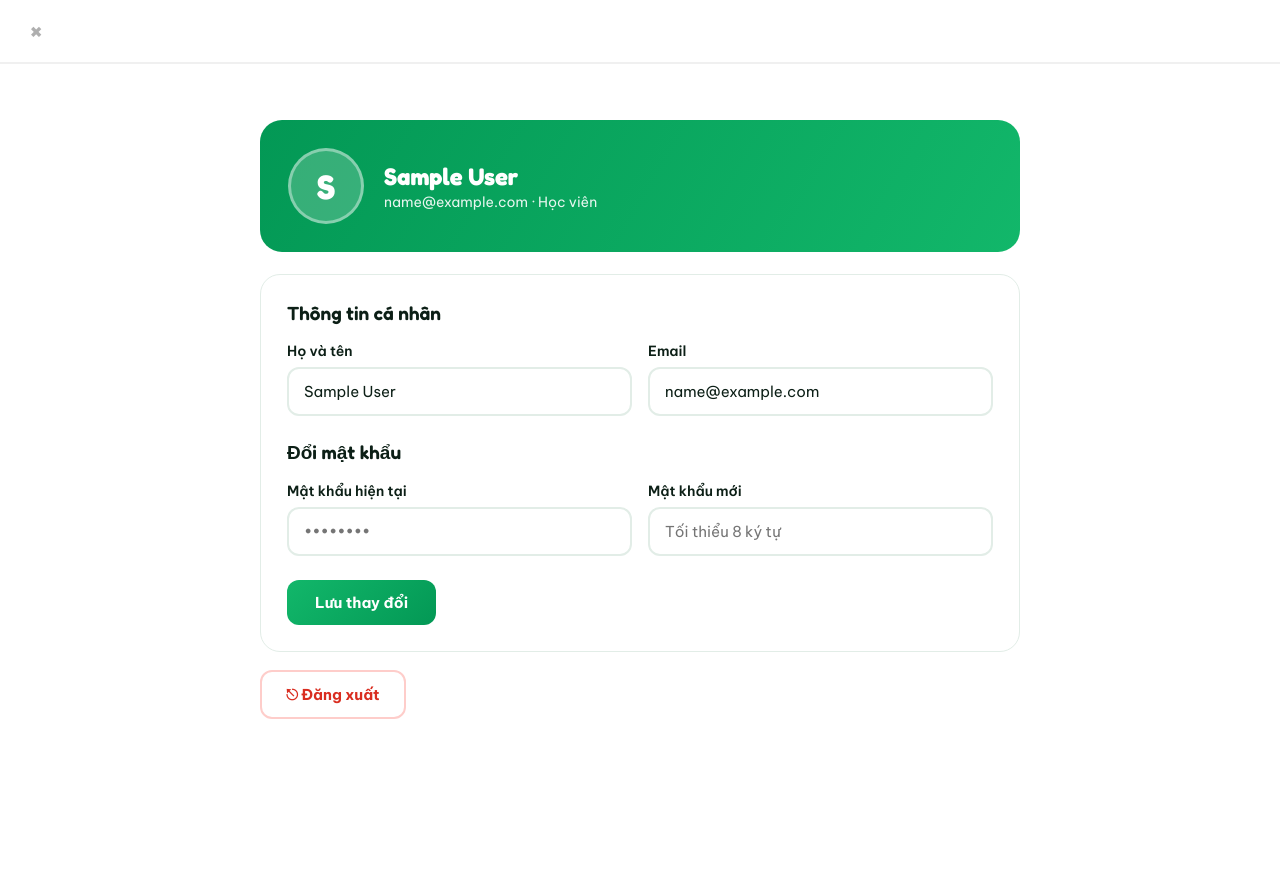
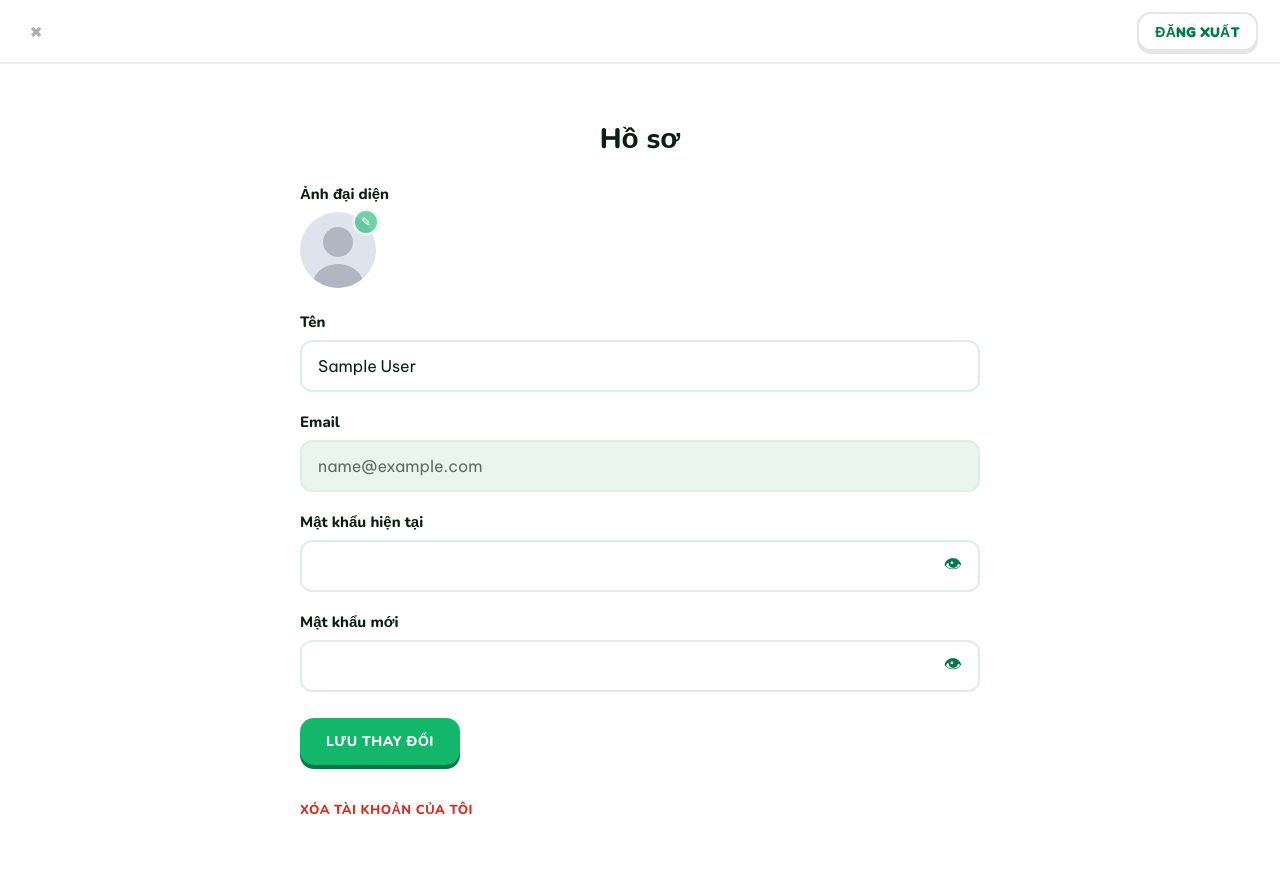
Before and after one commit to InfinityZero3000/php-learning-english-web, a Laravel app: page /profile in a window 1280 px wide. Before the commit the page ends 719 px from the top, so only its background shows below. Run offline with Laravel 12, Linux system fonts and the light colour scheme; the visitor is signed in with stand-in values (Sample User, id 1).

Commit message:
feat: match profile page to ProfileForm.dc.html, add account deletion
Xay lai resources/views/profile/index.blade.php theo dung file thiet
ke rieng ProfileForm.dc.html (1 cot, max-width 680px): tieu de "Ho so",
anh dai dien mac dinh (SVG silhouette) voi nut sua (dat cho, chua noi
tinh nang upload that), o Ten co the sua, o Email chuyen thanh chi doc
(khong con sua duoc), 2 o mat khau co nut mat (toggle hien/an), nut
"Luu thay doi" kieu 3D + dong "Da luu thay doi" hien ben canh, va link
do "Xoa tai khoan cua toi" o cuoi. Nut Dang xuat (khong con trong thiet
ke moi) duoc chuyen len goc phai topbar de nguoi dung van dang xuat
duoc.

Backend: UpdateProfileRequest bo hoan toan truong email (chi nhan
name + mat khau), ProfileController::update khong con doc/ghi email
tu request nen khong the bi doi du client co gui kem. Them
ProfileController::destroy + route DELETE /profile (profile.destroy):
dang xuat, xoa user, invalidate session, redirect ve login kem thong
bao - co xac nhan bang hop thoai confirm() truoc khi submit.

```diff
--- a/app/Http/Controllers/ProfileController.php
+++ b/app/Http/Controllers/ProfileController.php
@@ -3,6 +3,7 @@
 namespace App\Http\Controllers;
 
 use App\Http\Requests\UpdateProfileRequest;
+use Illuminate\Http\Request;
 use Illuminate\Support\Facades\Auth;
 use Illuminate\Support\Facades\Hash;
 
@@ -19,14 +20,13 @@ class ProfileController extends Controller
     }
 
     /**
-     * Cập nhật hồ sơ người dùng.
+     * Cập nhật hồ sơ người dùng (tên và/hoặc mật khẩu). Email chỉ đọc.
      */
     public function update(UpdateProfileRequest $request)
     {
         $user = Auth::user();
 
         $user->name = $request->name;
-        $user->email = $request->email;
 
         if ($request->filled('new_password')) {
             $user->password = Hash::make($request->new_password);
@@ -38,4 +38,23 @@ class ProfileController extends Controller
             ->route('profile')
             ->with('success', 'Cập nhật hồ sơ thành công.');
     }
+
+    /**
+     * Xóa tài khoản người dùng.
+     */
+    public function destroy(Request $request)
+    {
+        $user = Auth::user();
+
+        Auth::logout();
+
+        $user->delete();
+
+        $request->session()->invalidate();
+        $request->session()->regenerateToken();
+
+        return redirect()
+            ->route('login')
+            ->with('success', 'Tài khoản của bạn đã được xóa.');
+    }
 }
--- a/resources/views/profile/index.blade.php
+++ b/resources/views/profile/index.blade.php
@@ -2,200 +2,235 @@
 
 @section('title', 'Hồ sơ · LexiLingo')
 
+@section('topbar-switch')
+    <form action="{{ route('logout') }}" method="POST">
+        @csrf
+        <button type="submit" class="topbar-switch">Đăng xuất</button>
+    </form>
+@endsection
+
 @section('styles')
     .panel {
-        max-width: 760px;
+        max-width: 680px;
     }
 
-    .profile-banner {
-        background: linear-gradient(120deg, var(--green-d), var(--green));
-        border-radius: 22px;
-        padding: 28px;
-        color: #fff;
-        display: flex;
-        align-items: center;
-        gap: 20px;
-        margin-bottom: 22px;
+    h1 {
+        font-size: 28px;
+        margin: 0 0 26px;
     }
 
-    .profile-avatar {
+    .form-label {
+        display: block;
+        font-family: 'Nunito', sans-serif;
+        font-weight: 800;
+        font-size: 15px;
+        margin-bottom: 8px;
+    }
+
+    .form-input {
+        width: 100%;
+        border: 2px solid var(--line);
+        border-radius: 12px;
+        background: var(--card);
+        padding: 14px 16px;
+        font-family: 'Be Vietnam Pro', sans-serif;
+        font-size: 16px;
+        color: var(--ink);
+        outline: none;
+        margin-bottom: 20px;
+    }
+
+    .form-input:focus {
+        border-color: var(--green);
+    }
+
+    .form-input[readonly] {
+        background: var(--soft);
+        color: var(--muted);
+        cursor: not-allowed;
+    }
+
+    .avatar-section {
+        margin-bottom: 24px;
+    }
+
+    .avatar-wrap {
+        position: relative;
+        width: 76px;
+        height: 76px;
+    }
+
+    .avatar-circle {
         width: 76px;
         height: 76px;
         border-radius: 50%;
-        background: rgba(255, 255, 255, .2);
-        border: 3px solid rgba(255, 255, 255, .4);
+        background: #dfe3ee;
+        display: flex;
+        align-items: flex-end;
+        justify-content: center;
+        overflow: hidden;
+    }
+
+    .avatar-edit {
+        position: absolute;
+        right: -4px;
+        top: -4px;
+        width: 28px;
+        height: 28px;
+        border-radius: 50%;
+        border: 3px solid var(--bg);
+        background: var(--green);
+        color: #fff;
+        font-size: 12px;
         display: flex;
         align-items: center;
         justify-content: center;
-        font-family: 'Fredoka', sans-serif;
-        font-weight: 700;
-        font-size: 34px;
-        flex-shrink: 0;
+        opacity: .6;
+        cursor: not-allowed;
     }
 
-    .profile-name {
-        font-family: 'Fredoka', sans-serif;
-        font-weight: 700;
-        font-size: 24px;
+    .password-wrap {
+        position: relative;
+        margin-bottom: 20px;
     }
 
-    .profile-meta {
-        opacity: .9;
-        font-size: 14px;
-        margin-top: 2px;
+    .password-wrap.is-last {
+        margin-bottom: 26px;
     }
 
-    .profile-form {
-        background: var(--card);
-        border: 1px solid var(--line);
-        border-radius: 20px;
-        padding: 26px;
-        margin-bottom: 18px;
+    .password-wrap .form-input {
+        padding-right: 48px;
+        margin-bottom: 0;
     }
 
-    .section-title {
-        font-family: 'Fredoka', sans-serif;
-        font-weight: 600;
-        font-size: 19px;
-        margin: 0 0 18px;
-    }
-
-    .section-title.spaced {
-        margin-top: 24px;
-    }
-
-    .form-grid {
-        display: grid;
-        grid-template-columns: 1fr 1fr;
-        gap: 16px;
-    }
-
-    .form-field label {
-        display: block;
-        font-weight: 600;
-        font-size: 14px;
-        margin-bottom: 7px;
-    }
-
-    .form-field input {
-        width: 100%;
-        border: 2px solid var(--line);
-        border-radius: 12px;
-        padding: 13px 15px;
-        font-family: 'Be Vietnam Pro', sans-serif;
-        font-size: 15px;
-        outline: none;
-        color: var(--ink);
-    }
-
-    .form-field input:focus {
-        border-color: var(--green);
+    .toggle-eye {
+        position: absolute;
+        right: 12px;
+        top: 50%;
+        transform: translateY(-50%);
+        border: none;
+        background: transparent;
+        cursor: pointer;
+        font-size: 18px;
+        color: var(--green-dd);
     }
 
     .form-actions {
         display: flex;
         align-items: center;
-        gap: 14px;
-        margin-top: 24px;
+        gap: 16px;
     }
 
     .btn-save {
-        display: inline-block;
-        width: auto;
-        margin-top: 0;
         border: none;
         cursor: pointer;
-        background: linear-gradient(135deg, var(--green), var(--green-d));
+        background: var(--green);
         color: #fff;
-        font-family: 'Be Vietnam Pro', sans-serif;
-        font-weight: 700;
-        font-size: 15px;
-        text-transform: none;
-        letter-spacing: normal;
-        padding: 13px 28px;
-        border-radius: 12px;
-        box-shadow: none;
+        font-family: 'Nunito', sans-serif;
+        font-weight: 800;
+        font-size: 14px;
+        letter-spacing: .5px;
+        text-transform: uppercase;
+        padding: 14px 26px;
+        border-radius: 14px;
+        box-shadow: 0 4px 0 var(--green-dd);
+    }
+
+    .btn-save:active {
+        transform: translateY(2px);
+        box-shadow: 0 2px 0 var(--green-dd);
     }
 
     .save-success {
         color: var(--green-dd);
-        font-weight: 600;
+        font-weight: 700;
         font-size: 14px;
     }
 
-    .btn-logout-outline {
-        border: 2px solid #fecdca;
+    .delete-link {
+        display: inline-block;
+        margin-top: 36px;
+        border: none;
+        background: none;
+        padding: 0;
+        color: #d92d20;
+        font-family: 'Nunito', sans-serif;
+        font-weight: 800;
+        font-size: 13px;
+        letter-spacing: .5px;
+        text-transform: uppercase;
         cursor: pointer;
-        background: var(--card);
-        color: #d92d20;
-        font-family: 'Be Vietnam Pro', sans-serif;
-        font-weight: 700;
-        font-size: 15px;
-        padding: 13px 24px;
-        border-radius: 12px;
     }
 @endsection
 
 @section('content')
-    @if(session('success'))
-        <div class="flash-success">{{ session('success') }}</div>
-    @endif
+    <h1>Hồ sơ</h1>
 
-    <div class="profile-banner">
-        <div class="profile-avatar">{{ strtoupper(substr($user->name, 0, 1)) }}</div>
-        <div>
-            <div class="profile-name">{{ $user->name }}</div>
-            <div class="profile-meta">{{ $user->email }} · {{ $user->role?->slug === 'admin' ? 'Quản trị viên' : 'Học viên' }}</div>
+    <div class="avatar-section">
+        <span class="form-label">Ảnh đại diện</span>
+        <div class="avatar-wrap">
+            <div class="avatar-circle">
+                <svg width="76" height="76" viewBox="0 0 76 76">
+                    <circle cx="38" cy="30" r="15" fill="#b0b7c3"></circle>
+                    <path d="M12 76c0-15 12-24 26-24s26 9 26 24z" fill="#b0b7c3"></path>
+                </svg>
+            </div>
+            <button type="button" class="avatar-edit" disabled title="Sắp ra mắt">&#9998;</button>
         </div>
     </div>
 
-    <form class="profile-form" action="{{ route('profile.update') }}" method="POST">
+    <form action="{{ route('profile.update') }}" method="POST">
         @csrf
         @method('PUT')
 
-        <h3 class="section-title">Thông tin cá nhân</h3>
-        <div class="form-grid">
-            <div class="form-field">
-                <label>Họ và tên</label>
-                <input type="text" name="name" value="{{ old('name', $user->name) }}">
+        <label class="form-label">Tên</label>
+        <input class="form-input" type="text" name="name" value="{{ old('name', $user->name) }}">
         @error('name')
             <div class="field-error">{{ $message }}</div>
         @enderror
+
+        <label class="form-label">Email</label>
+        <input class="form-input" type="email" value="{{ $user->email }}" readonly>
+
+        <label class="form-label">Mật khẩu hiện tại</label>
+        <div class="password-wrap">
+            <input class="form-input" type="password" name="current_password" id="current_password">
+            <button type="button" class="toggle-eye" data-target="current_password">&#128065;</button>
         </div>
-            <div class="form-field">
-                <label>Email</label>
-                <input type="email" name="email" value="{{ old('email', $user->email) }}">
-                @error('email')
-                    <div class="field-error">{{ $message }}</div>
-                @enderror
-            </div>
-        </div>
-
-        <h3 class="section-title spaced">Đổi mật khẩu</h3>
-        <div class="form-grid">
-            <div class="form-field">
-                <label>Mật khẩu hiện tại</label>
-                <input type="password" name="current_password" placeholder="••••••••">
         @error('current_password')
             <div class="field-error">{{ $message }}</div>
         @enderror
+
+        <label class="form-label">Mật khẩu mới</label>
+        <div class="password-wrap is-last">
+            <input class="form-input" type="password" name="new_password" id="new_password">
+            <button type="button" class="toggle-eye" data-target="new_password">&#128065;</button>
         </div>
-            <div class="form-field">
-                <label>Mật khẩu mới</label>
-                <input type="password" name="new_password" placeholder="Tối thiểu 8 ký tự">
         @error('new_password')
             <div class="field-error">{{ $message }}</div>
         @enderror
-            </div>
-        </div>
 
         <div class="form-actions">
             <button type="submit" class="btn-save">Lưu thay đổi</button>
+            @if(session('success'))
+                <span class="save-success">&#10003; {{ session('success') }}</span>
+            @endif
         </div>
     </form>
 
-    <form action="{{ route('logout') }}" method="POST">
+    <form action="{{ route('profile.destroy') }}" method="POST"
+          onsubmit="return confirm('Bạn có chắc chắn muốn xóa tài khoản? Hành động này không thể hoàn tác.');">
         @csrf
-        <button type="submit" class="btn-logout-outline">&#9099; Đăng xuất</button>
+        @method('DELETE')
+        <button type="submit" class="delete-link">Xóa tài khoản của tôi</button>
     </form>
+
+    <script>
+        document.querySelectorAll('.toggle-eye').forEach(function (btn) {
+            btn.addEventListener('click', function () {
+                var input = document.getElementById(btn.dataset.target);
+                input.type = input.type === 'password' ? 'text' : 'password';
+            });
+        });
+    </script>
 @endsection
--- a/routes/web.php
+++ b/routes/web.php
@@ -77,4 +77,8 @@ Route::middleware('auth')->group(function () {
     // Cập nhật hồ sơ
     Route::put('/profile', [ProfileController::class, 'update'])
         ->name('profile.update');
+
+    // Xóa tài khoản
+    Route::delete('/profile', [ProfileController::class, 'destroy'])
+        ->name('profile.destroy');
 });
```
Also changed, not shown: app/Http/Requests/UpdateProfileRequest.php (+0 -9 lines). Lines whose indentation alone changed are shown as unchanged.
